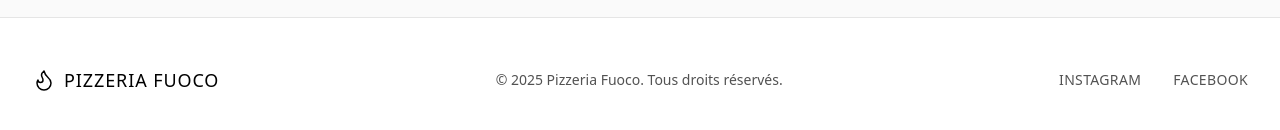
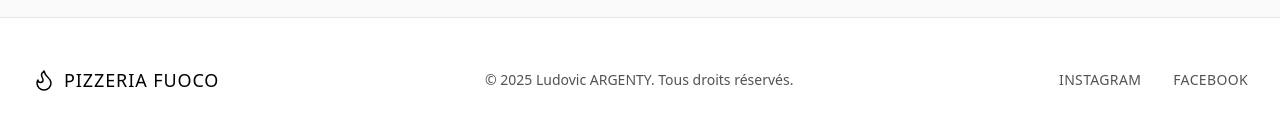
Before and after one commit to Largenty/landingPage-simple-pizzeria-fuoco, a Next.js app: page / in a window 1280 px wide. Shown: the part 3917-4047 px from the top of the page. Built offline with nearby package versions, Linux system fonts and the light colour scheme.

Commit message:
get copyright

```diff
--- a/app/page.tsx
+++ b/app/page.tsx
@@ -551,7 +551,7 @@ export default function Home() {
                             </span>
                         </div>
                         <p className="text-neutral-600 text-center text-sm font-light">
-                            © 2025 Pizzeria Fuoco. Tous droits réservés.
+                            © 2025 Ludovic ARGENTY. Tous droits réservés.
                         </p>
                         <div className="flex gap-8">
                             <a
```
